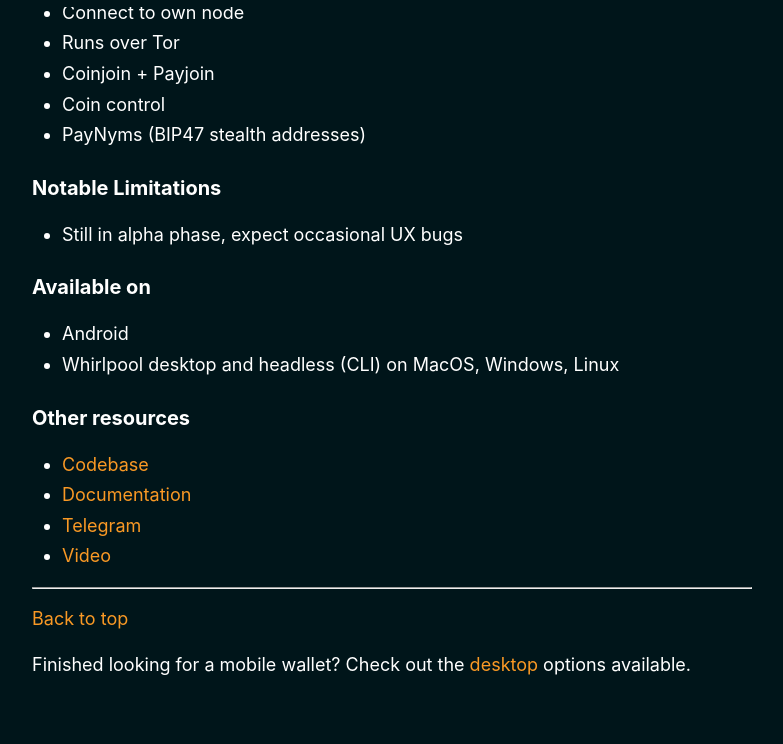
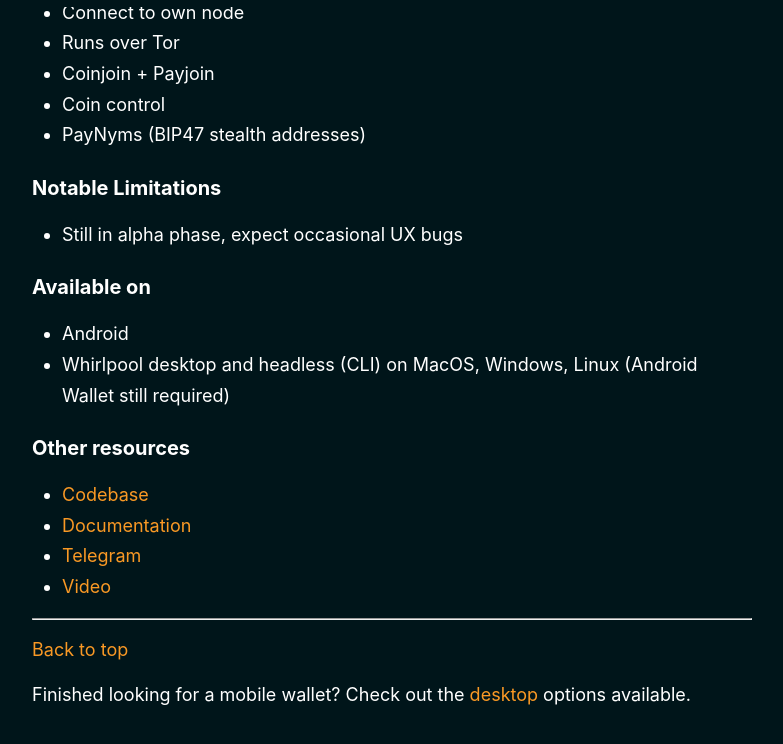
Before and after one commit to BitcoinQnA/bitcoin-wallet-guide, a Jekyll site: the page built from _pages/mobile.md, in a window 1280 px wide and 900 px high, scrolled down 9067 px. Shown: the top 744 px of the window, without its empty margins (248-1031 px from the left). Built offline with Jekyll 4.4.1, drawn with Linux system fonts in a browser that asks for light colours.

Commit message:
Update mobile.md

```diff
--- a/_pages/mobile.md
+++ b/_pages/mobile.md
@@ -194,7 +194,7 @@ Mobile wallets provide the ultimate in convenience when interacting with Bitcoin
 
 ### Available on
 * Android
-* Whirlpool desktop and headless (CLI) on MacOS, Windows, Linux
+* Whirlpool desktop and headless (CLI) on MacOS, Windows, Linux (Android Wallet still required)
 
 ### Other resources
 * [Codebase](https://code.samourai.io/wallet/samourai-wallet-android)
```
